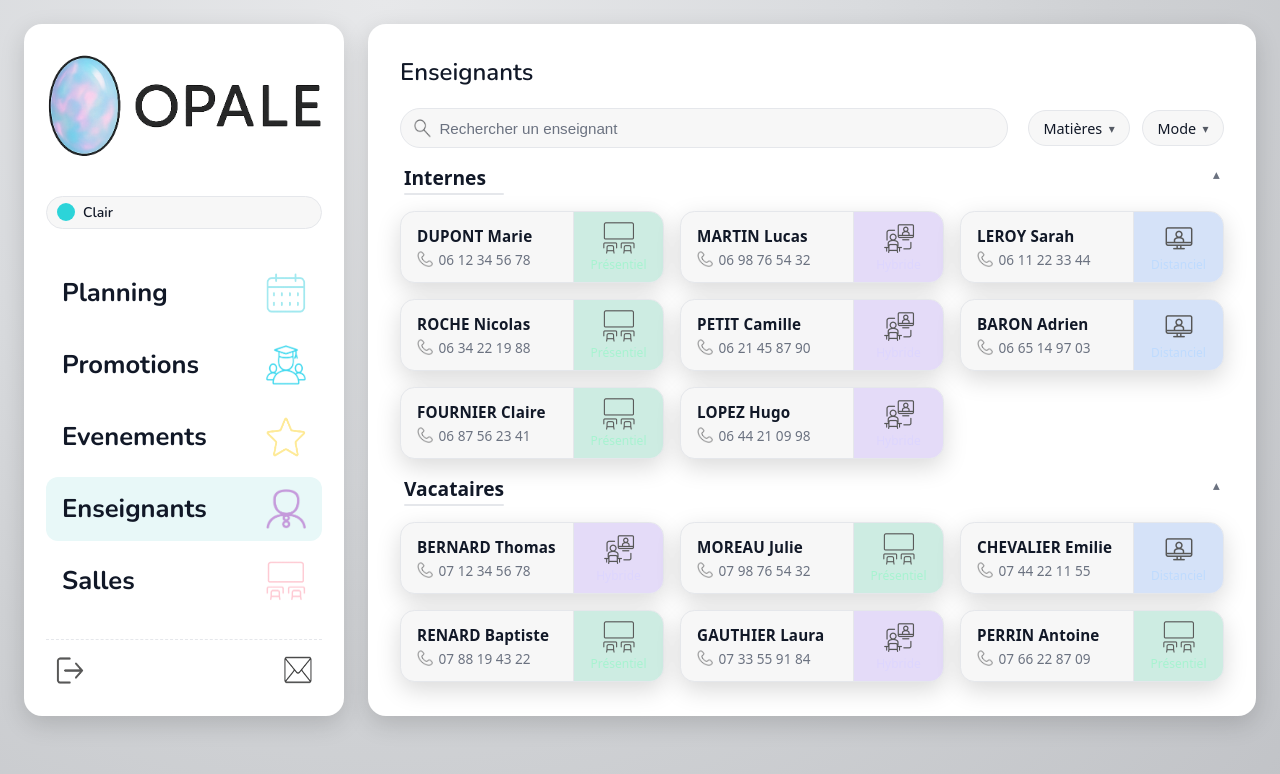
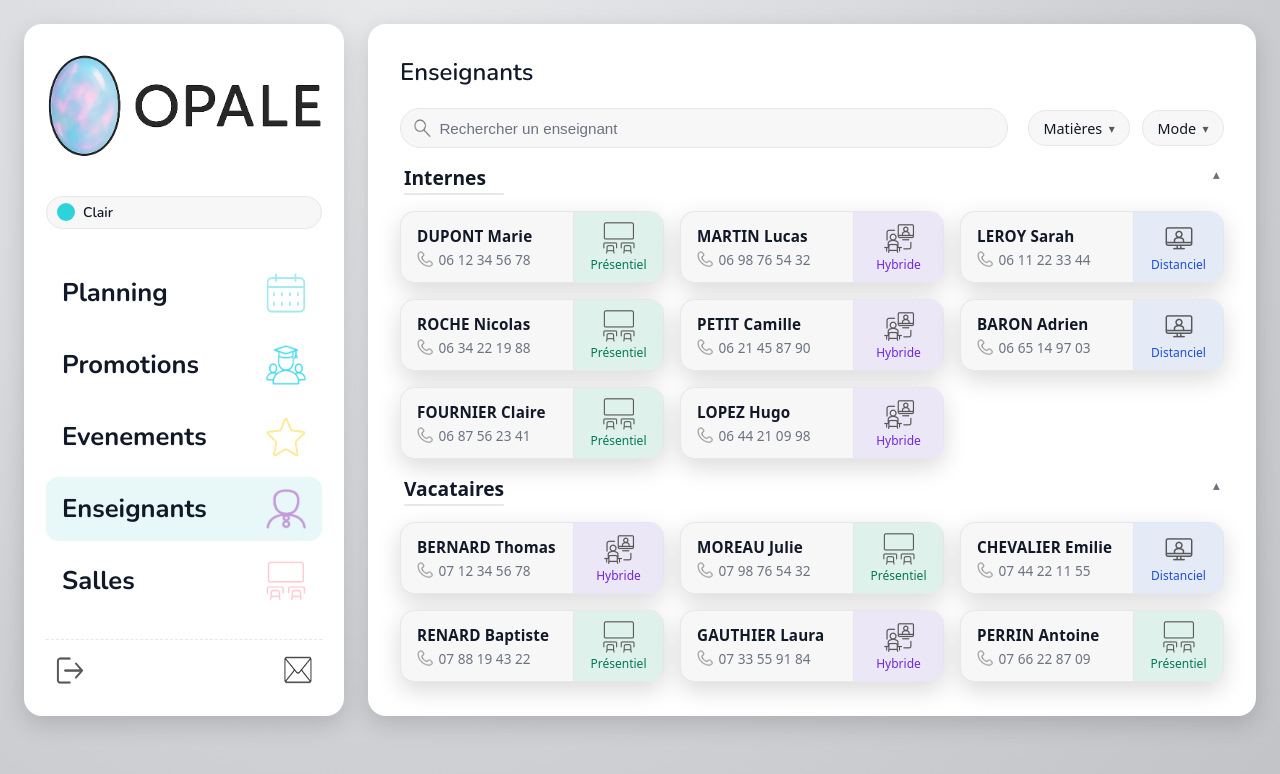
Before and after one commit to AlexisMtksJunia/OPALE-Front, a React (Vite) app: page /teachers in a window 1280 px wide. Shown: the top 774 px of the page. Built offline with nearby package versions, Linux system fonts and the light colour scheme.

Commit message:
fix(ui/badge): improve mode badge readability in light + dark themes

```diff
--- a/src/styles/pages/teachers/index.css
+++ b/src/styles/pages/teachers/index.css
@@ -330,16 +330,31 @@
 /* Couleurs par mode (ok en clair et sombre) */
 
 .teacher-mode-distanciel {
+    background: rgba(59, 130, 246, 0.10);
+    color: #1d4ed8;  /* bleu foncé lisible */
+}
+
+.teacher-mode-hybride {
+    background: rgba(139, 92, 246, 0.10);
+    color: #6d28d9;  /* violet foncé lisible */
+}
+
+.teacher-mode-presentiel {
+    background: rgba(16, 185, 129, 0.10);
+    color: #047857;  /* vert foncé lisible */
+}
+
+[data-theme="dark"] .teacher-mode-distanciel {
     background: rgba(59, 130, 246, 0.18);
     color: #bfdbfe;
 }
 
-.teacher-mode-hybride {
+[data-theme="dark"] .teacher-mode-hybride {
     background: rgba(139, 92, 246, 0.18);
     color: #ddd6fe;
 }
 
-.teacher-mode-presentiel {
+[data-theme="dark"] .teacher-mode-presentiel {
     background: rgba(16, 185, 129, 0.18);
     color: #a7f3d0;
 }
```
